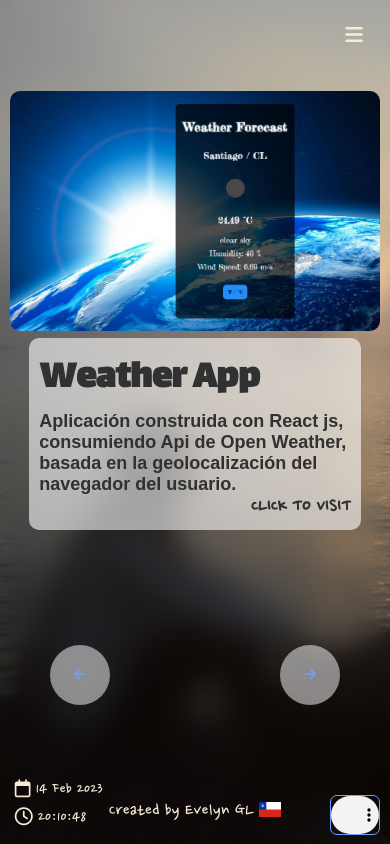
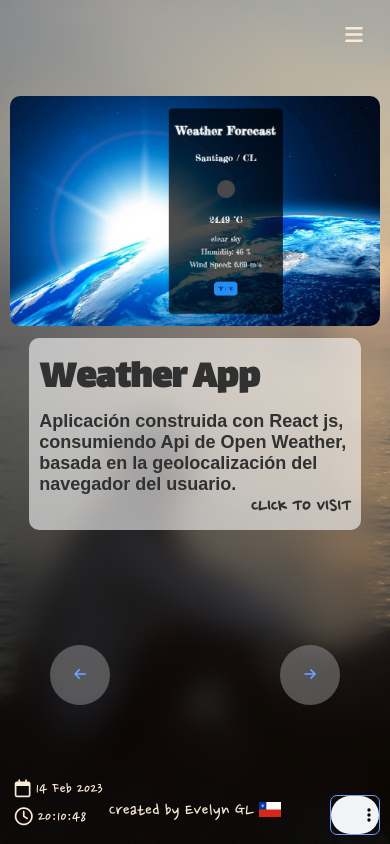
Before and after one commit to EveGarrido/portfolio-evelyn-garrido, a React (Vite) app: page /#/portfolio in a window 390 px wide. Built offline with nearby package versions, Linux system fonts and the light colour scheme.

Commit message:
change size image portfolio

```diff
--- a/src/App.css
+++ b/src/App.css
@@ -279,10 +279,10 @@
 
 @media (max-width:480px) {
   .square-about{
-    height: 100vh;
+    height: 80vh;
     flex-direction: column;
     justify-content: start;
-    margin-top: 20%;
+    margin-bottom: 30%;
   }
 }
 
@@ -386,7 +386,7 @@ h3{
   .image-proyect{
     border-radius: 10px;
     width: 100vw;
-    height: 240px;
+    height: 230px;
     opacity: 1;
   }
 }
@@ -433,7 +433,7 @@ button{
 
 @media(max-width: 480px) {
   button{
-    background-color: rgb(255, 255, 255, 0.5);
+    background-color: rgba(148, 148, 148, 0.5);
   }
 }
 
```
